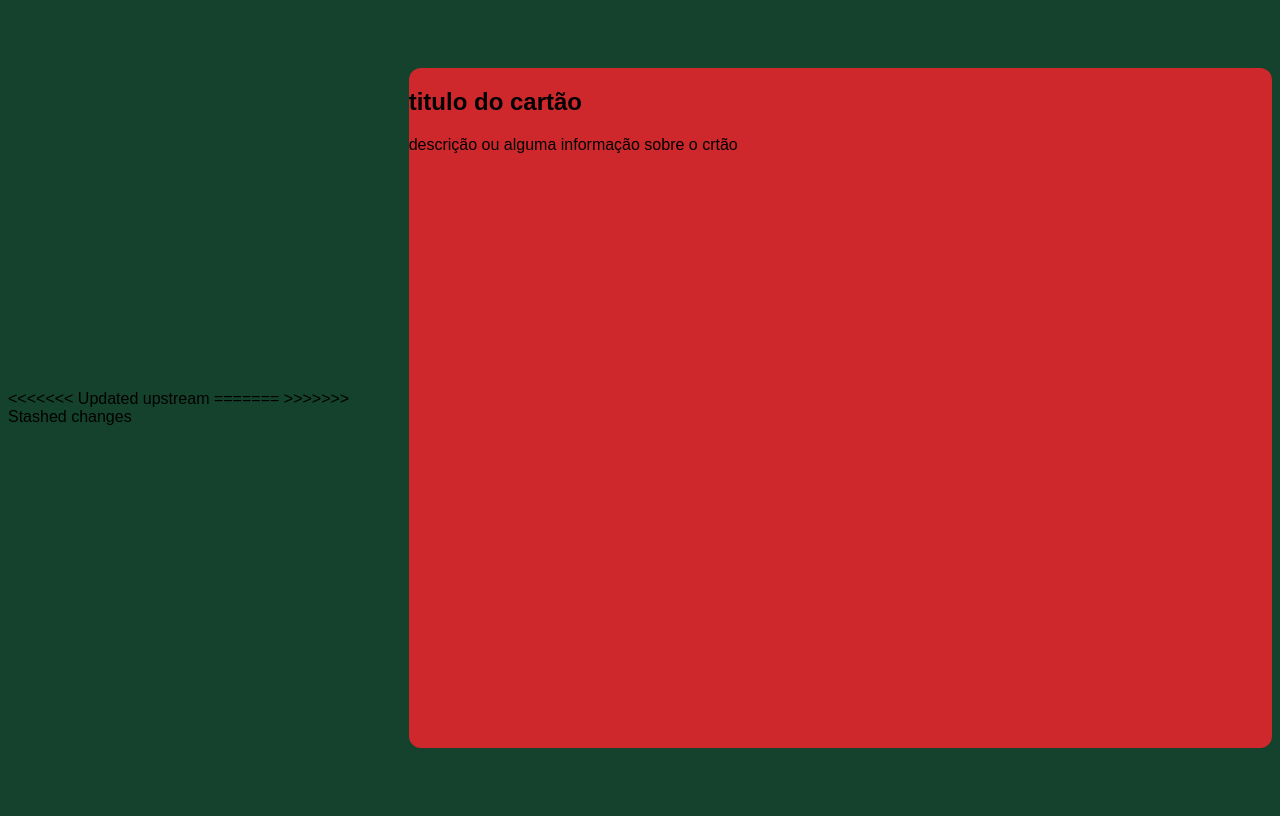
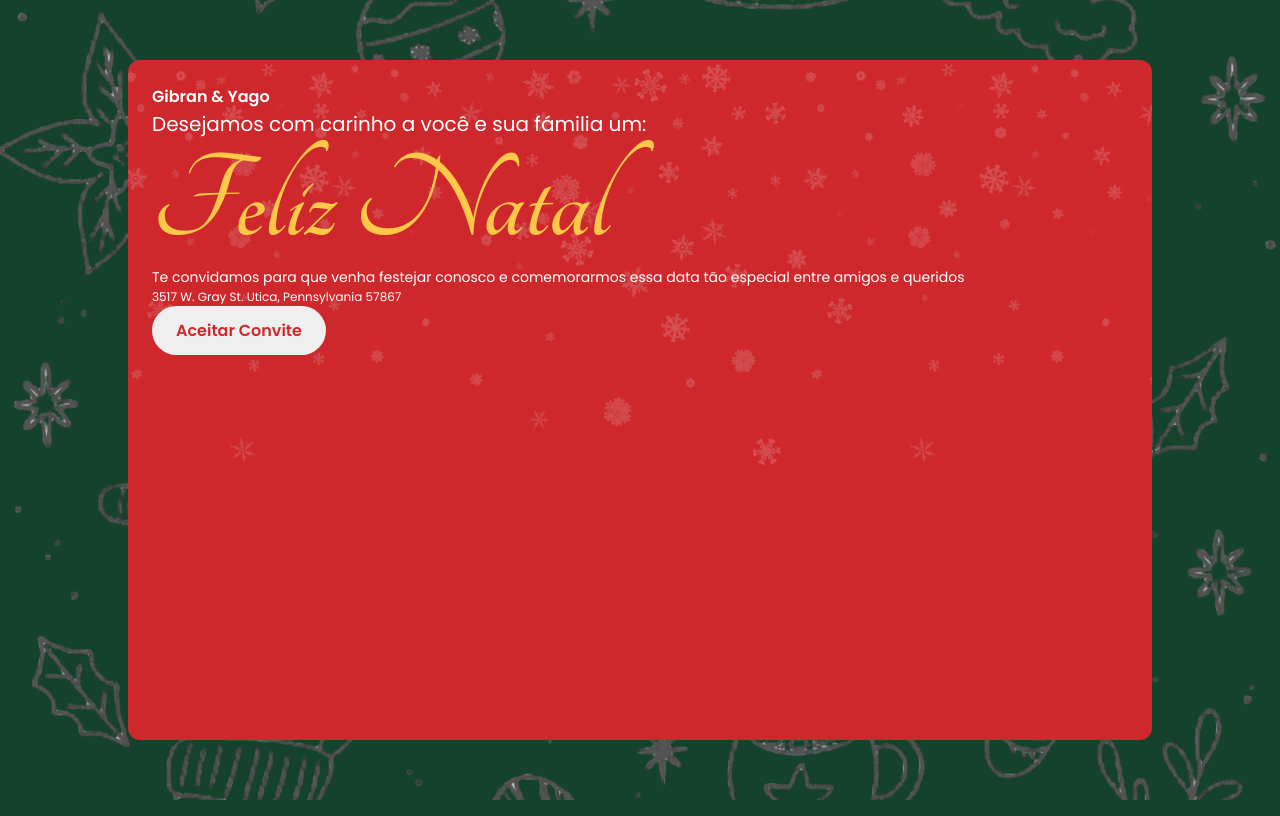
Before and after one commit to GibranKhalil/christmas-invite, a plain HTML site: page index.html in a window 1280 px wide. Drawn offline with Linux system fonts and the light colour scheme.

Commit message:
Adição de textos e imagens de fundo

```diff
--- a/index.html
+++ b/index.html
@@ -10,16 +10,25 @@
     href="https://fonts.googleapis.com/css2?family=Poppins:ital,wght@0,100;0,200;0,300;0,400;0,500;0,600;0,700;0,800;0,900;1,100;1,200;1,300;1,400;1,500;1,600;1,700;1,800;1,900&family=Tangerine:wght@400;700&display=swap"
     rel="stylesheet">
   <title>Feliz Natal</title>
-<<<<<<< Updated upstream
+  <link rel="stylesheet" href="style.css">
+</head>
 
-=======
-  <link rel="stylesheet" href="style.css">
->>>>>>> Stashed changes
-</head>
 <body>
-  <div class="card">
-    <h2> titulo do cartão</h2>
-    <p>descrição ou alguma informação sobre o crtão </p>
-  </div>
+  <main>
+    <header>
+      <p>Gibran & Yago</p>
+    </header>
+    <section>
+      <div>
+        <p>Desejamos com carinho a você e sua fámilia um:</p>
+        <h1>Feliz Natal</h1>
+        <p>Te convidamos para que venha festejar conosco e comemorarmos essa data tão especial entre amigos e queridos
+        </p>
+      </div>
+      <p>3517 W. Gray St. Utica, Pennsylvania 57867</p>
+    </section>
+    <button>Aceitar Convite</button>
+  </main>
 </body>
+
 </html>
--- a/style.css
+++ b/style.css
@@ -1,15 +1,14 @@
 :root{
     --background-color: #15422D;
     --red-color: #CE282C;
-<<<<<<< Updated upstream
     --golden-color: #FFC848;
-}
-=======
 }
 
 *{
     margin: 0;
     padding: 0;
+    box-sizing: border-box;
+    font-family: "Poppins";
 }
 
 body{
@@ -18,13 +17,62 @@ justify-content: center;
 align-items:center;
 height: 100vh;
 background-color: var(--background-color);
-font-family: Arial, sans-serif;
 overflow: hidden;
+background-image: url('./assets/freepik-export-202410202057134GWY\ 1.png');
+background-position: center;
+background-repeat: no-repeat;
+background-size: cover;
 }
-.card{
+
+main{
     background: var(--red-color);
     width: 80%;
     height: 85%;
     border-radius: 12px;
+    padding: 24px;
+    background-image: url('./assets/rb_561 1.png');
+    background-position:center ;
+    background-size: contain;
 }
->>>>>>> Stashed changes
+
+main header p{
+    color: white;
+    font-weight: 600;
+    font-size: 16px;
+}
+
+main section div h1{
+    font-family: 'Tangerine';
+    color: var(--golden-color);
+    font-size: 128px;
+}
+
+main section div p{
+    color: white;
+
+    &:first-child{
+        font-size: 20px;
+    }
+    font-size: 14px;
+}
+
+main section p{
+    color: white;
+    font-size: 12px;
+}
+
+main button{
+    padding: 12px 24px;
+    border-radius: 30px;
+    font-size: 16px;
+    font-weight: 600;
+    color: var(--red-color);
+    border: none;
+    outline: none;
+    cursor: pointer;
+    transition: 0.4s;
+
+    &:hover{
+        filter: brightness(95%);
+    }
+}
```
Also changed, not shown: assets/rb_561 1.png (added), assets/rb_561.png (deleted).
